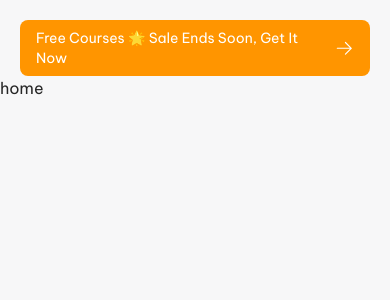
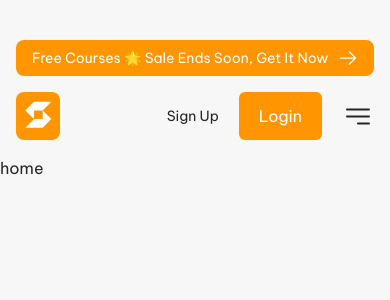
Before and after one commit to bazyli2/educational-site, a Next.js app: page / in a window 390 px wide. Shown: the top 300 px of the page. Built offline with nearby package versions, Linux system fonts and the light colour scheme.

Commit message:
adjusted header styling for mobile

```diff
--- a/src/components/Header.tsx
+++ b/src/components/Header.tsx
@@ -1,10 +1,12 @@
 import { ArrowRight } from "@/icons/ArrowRight";
 import { LogoShape } from "@/icons/LogoShape";
+import { MenuIcon } from "@/icons/MenuIcon";
+import Link from "next/link";
 import { NavLink } from "./NavLInk";
 
 function Banner() {
   return (
-    <div className="flex items-center justify-center gap-6 rounded-lg bg-orange-50 px-4 py-2 text-sm  text-white-100">
+    <div className="flex items-center justify-between rounded-lg bg-orange-50 px-4 py-2 text-sm  text-white-100">
       Free Courses 🌟 Sale Ends Soon, Get It Now
       <ArrowRight className="w-5" />
     </div>
@@ -13,18 +15,27 @@ function Banner() {
 
 function Logo() {
   return (
-    <div className="rounded-lg bg-orange-50 p-2">
-      <LogoShape />
+    <div className="rounded-lg bg-orange-50 p-1.5">
+      <LogoShape className="w-8" />
     </div>
   );
 }
 
 function NavBar() {
   return (
-    <nav className="flex content-between px-16 pb-5 pt-4">
-      <div className="flex gap-12">
-        <Logo />
-        <Links />
+    <nav className="flex justify-between py-4">
+      <Logo />
+      <div className="flex items-center gap-5">
+        <Link href="/sign-up" className="text-sm">
+          Sign Up
+        </Link>
+        <Link
+          href="/sign-in"
+          className="rounded-md bg-orange-50 px-5 py-3 text-white-100"
+        >
+          Login
+        </Link>
+        <MenuIcon className="w-8" />
       </div>
     </nav>
   );
@@ -44,9 +55,9 @@ function Links() {
 
 export function Header() {
   return (
-    <header className="px-5 pt-5">
+    <header className="px-4 pt-10">
       <Banner />
-      {/* <NavBar /> */}
+      <NavBar />
     </header>
   );
 }
--- a/src/icons/LogoShape.tsx
+++ b/src/icons/LogoShape.tsx
@@ -1,8 +1,9 @@
-export function LogoShape() {
+import { SVGAttributes } from "react";
+
+export function LogoShape(props: SVGAttributes<SVGSVGElement>) {
   return (
     <svg
-      width="40"
-      height="41"
+      {...props}
       viewBox="0 0 40 41"
       fill="none"
       xmlns="http://www.w3.org/2000/svg"
--- /dev/null
+++ b/src/icons/MenuIcon.tsx
@@ -0,0 +1,19 @@
+import { SVGAttributes } from "react";
+
+export function MenuIcon(props: SVGAttributes<SVGSVGElement>) {
+  return (
+    <svg
+      {...props}
+      xmlns="http://www.w3.org/2000/svg"
+      fill="none"
+      viewBox="0 0 34 35"
+    >
+      <path
+        fill="#262626"
+        fillRule="evenodd"
+        d="M4.25 10.063C4.25 9.476 4.726 9 5.313 9h23.375a1.063 1.063 0 010 2.125H5.313a1.063 1.063 0 01-1.063-1.063zm0 7.437c0-.587.476-1.063 1.063-1.063h23.375a1.063 1.063 0 010 2.125H5.313A1.063 1.063 0 014.25 17.5zm11.688 7.438c0-.587.475-1.063 1.062-1.063h11.688a1.063 1.063 0 010 2.125H17a1.063 1.063 0 01-1.063-1.063z"
+        clipRule="evenodd"
+      ></path>
+    </svg>
+  );
+}
```
